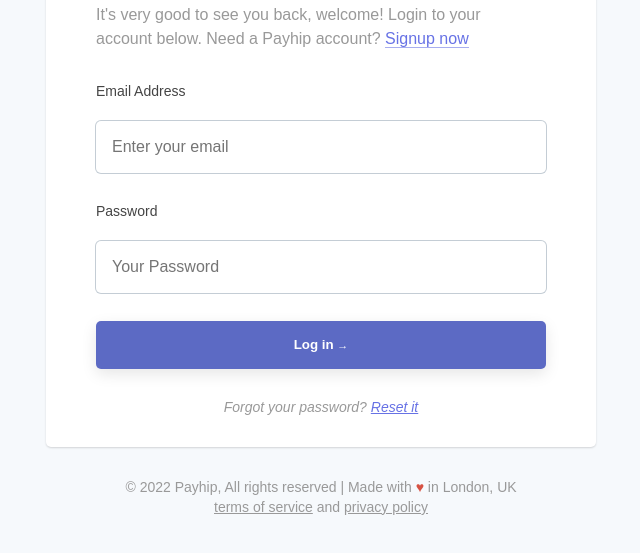
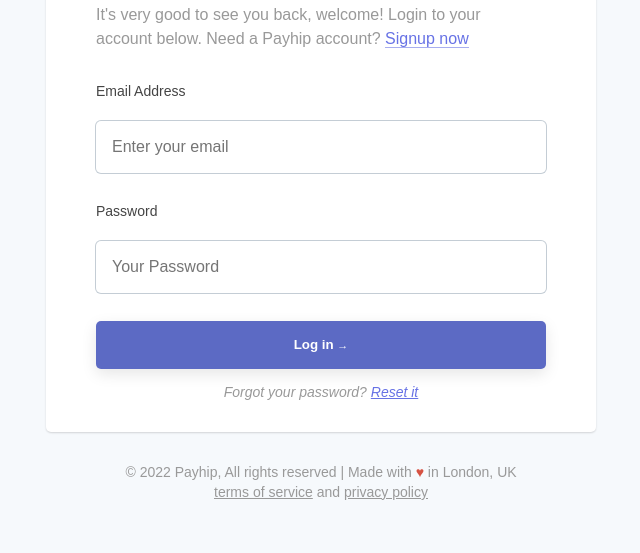
Before and after one commit to MbaziiraRonald/Payhip_login_clone, a plain HTML site: page index.html in a window 1280 px wide. Shown: the part 189-742 px from the top of the page, without its empty margins (319-959 px from the left). Drawn offline with Linux system fonts and the light colour scheme.

Commit message:
Corrected margin of the forgot password text

```diff
--- a/login.css
+++ b/login.css
@@ -12,6 +12,10 @@
   color: #333;
   font-size: 14px;
   line-height: 1.42857143;
+  /* display: flex;
+  justify-content: center;
+  align-items: center;
+  height: 100vh; */
 }
 
 .wrapper {
@@ -20,7 +24,6 @@
   align-items: center;
   flex-direction: column;
   gap: 1.875rem;
-  margin-bottom: 20px;
 }
 
 .logo {
@@ -119,6 +122,7 @@
 .forgot-password {
   align-self: center;
   color: #999999;
+  margin-top: -15px;
 }
 
 .forgot-password a {
```
